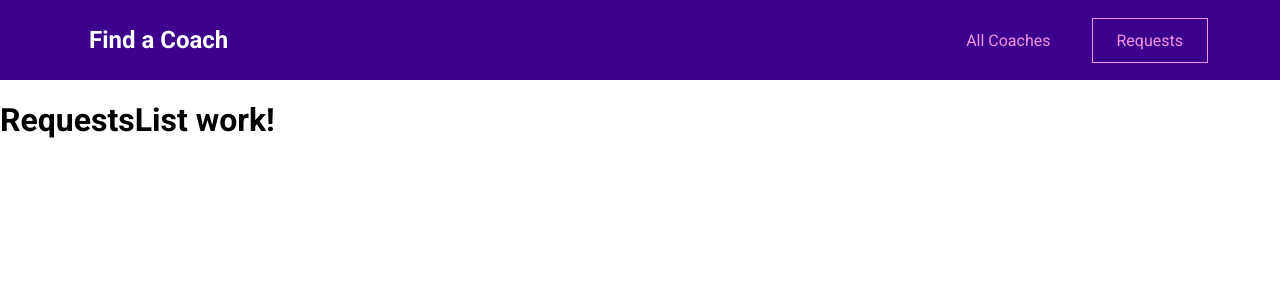
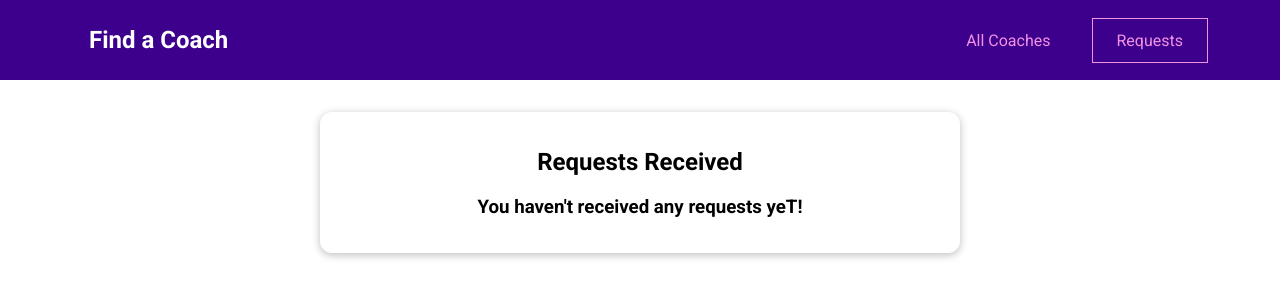
Before and after one commit to doivjpxx/vue3-main-project, a Vue app: page /requests in a window 1280 px wide. Shown: the top 300 px of the page. Built offline with nearby package versions, Linux system fonts and the light colour scheme.

Commit message:
add RequestItem form

```diff
--- /dev/null
+++ b/src/components/requests/RequestItem.vue
@@ -0,0 +1,43 @@
+<template>
+  <li>
+    <div>
+      <a :href="emailLink">{{email}}</a>
+    </div>
+    <p>{{message}}</p>
+  </li>
+</template>
+
+<script>
+  export default {
+    name: 'RequestItem',
+    props: ['email', 'message'],
+    computed: {
+      emailLink() {
+        return 'mailto:' + this.message;
+      }
+    }
+  };
+</script>
+
+<style scoped>
+  li {
+    margin: 1rem 0;
+    border: 1px solid #ccc;
+    padding: 1rem;
+  }
+
+  a {
+    color: #3d008d;
+    text-decoration: none;
+    font-weight: bold;
+  }
+
+  a:hover,
+  a:active {
+    color: #8d007a;
+  }
+
+  p {
+    margin: 0.5rem 0 0 0;
+  }
+</style>
--- a/src/pages/coaches/CouchDetail.vue
+++ b/src/pages/coaches/CouchDetail.vue
@@ -45,7 +45,7 @@
         return this.selectedCoach.description;
       },
       contactLink() {
-        return this.$route.path + '/' + this.id + '/contact';
+        return this.$route.path + '/contact';
       }
     },
     created() {
--- a/src/pages/requests/RequestsReceived.vue
+++ b/src/pages/requests/RequestsReceived.vue
@@ -1,21 +1,51 @@
 <template>
-  <h1>RequestsList work!</h1>
-  <ul>
-    <li v-for="req in requests" :key="req.id">{{req.message}}</li>
-  </ul>
+  <section>
+    <base-card>
+      <header>
+        <h2>Requests Received</h2>
+      </header>
+      <ul v-if="hasRequests">
+        <request-item v-for="request in receivedRequests" :key="request.id" :email="request.userEmail"
+                      :message="request.message"></request-item>
+      </ul>
+      <h3 v-else>
+        You haven't received any requests yeT!
+      </h3>
+    </base-card>
+  </section>
 </template>
 
 <script>
+  import RequestItem from '../../components/requests/RequestItem';
+
   export default {
     name: 'RequestsList',
-    data() {
-      return {
-        requests: this.$store.getters['requests/getRequests']
-      };
+    components: { RequestItem },
+
+    computed: {
+      receivedRequests() {
+        return this.$store.getters['requests/getRequests'];
+      },
+      hasRequests() {
+        return this.$store.getters['requests/hasRequests'];
+      }
     }
   };
 </script>
 
 <style scoped>
+  header {
+    text-align: center;
+  }
 
+  ul {
+    list-style: none;
+    margin: 2rem auto;
+    padding: 0;
+    max-width: 30rem;
+  }
+
+  h3 {
+    text-align: center;
+  }
 </style>
--- a/src/store/modules/request/getters.js
+++ b/src/store/modules/request/getters.js
@@ -1,5 +1,9 @@
 export default {
   getRequests(state) {
+    console.log(state);
     return state.requests;
+  },
+  hasRequests(state) {
+    return state.requests && state.requests.length > 0;
   }
 };
```
